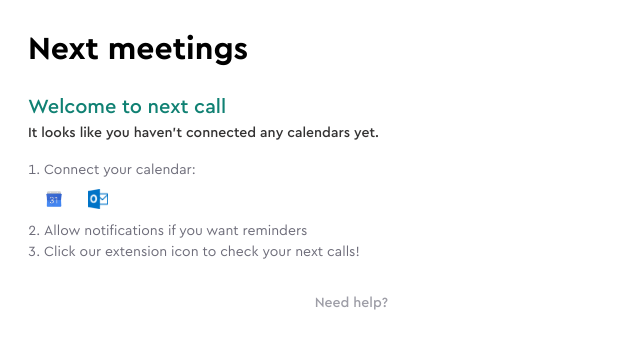
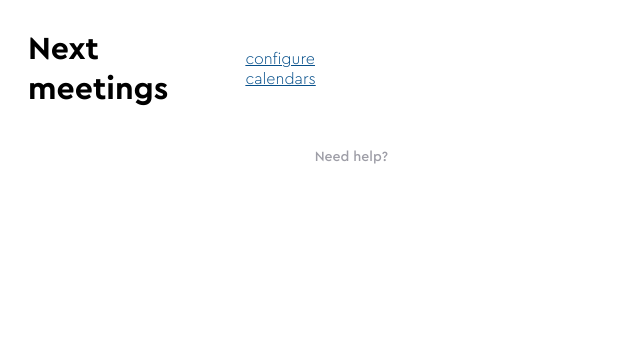
Before and after one commit to charlesscheuer/calendar, a React app: page / in a window 1280 px wide. Shown: the top 348 px of the page, without its empty margins (0-640 px from the left). Built offline with nearby package versions, Linux system fonts and the light colour scheme.

Commit message:
moving event storage to background.js

```diff
--- /dev/null
+++ b/public/background.html
@@ -0,0 +1 @@
+<script type="module" src="./background.js"></script>
--- a/public/background.js
+++ b/public/background.js
@@ -1,11 +1,28 @@
 /*global chrome*/
+
+import moment from "../node_modules/moment/moment.js";
+console.log("reached background");
+
+const isToday = (datetime) => {
+  var dateObj = new Date(datetime);
+  var momentObj = moment(dateObj);
+  return momentObj.isSame(new Date(), "day") && momentObj.isAfter();
+};
+
+const isTomorrow = (datetime) => {
+  var dateObj = new Date(datetime);
+  var momentObj = moment(dateObj);
+  const today = new Date();
+  const tomorrow = new Date(today);
+  tomorrow.setDate(tomorrow.getDate() + 1);
+  return momentObj.isSame(tomorrow, "day");
+};
 
 const backend_url =
   "https://us-central1-calendar-276823.cloudfunctions.net/nextcallfyi/";
 
 const fetchLatestEvents = (uuid) => {
   var api = backend_url + `refresh/events/${uuid}`;
-
   fetch(api, {
     method: "GET",
     headers: {
@@ -18,23 +35,53 @@ const fetchLatestEvents = (uuid) => {
     .then(function (data) {
       if (data.length !== 0) {
         console.log("refreshing events...");
-        let events = [];
+        let events = { today: [], tomorrrow: [] };
         let calendars = [];
         data.forEach((calendar) => {
           // data is array of objects
           // each object has a key with calender id that has an array of event objects
           calendars.push(Object.keys(calendar)[0]);
           calendar[Object.keys(calendar)[0]].forEach((event) => {
-            events.push(event);
+            // refactor to stop traversing once you pass events that aren't today
+            if (isToday(event.start)) {
+              events.today = [...events.today, event];
+            } else if (isTomorrow(event.start)) {
+              events.tomorrow = [...events.tomorrow, event];
+            }
           });
         });
+        console.log("reached fetch latest events");
+        console.log("events object", events);
         chrome.storage.sync.set({ events }, function () {});
-        chrome.storage.sync.set({ calendars }, function () {});
+        // chrome.storage.sync.set({ calendars }, function () {});
+      }
+    });
+};
+
+const fetchCalendars = (uuid) => {
+  var api = backend_url + `/calendars/${uuid}`;
+  fetch(api, {
+    method: "GET",
+    headers: {
+      "Content-Type": "application/json",
+    },
+  })
+    .then(function (response) {
+      return response.json();
+    })
+    .then(function (data) {
+      if (data.length !== 0) {
+        console.log(data, "get calendars response");
+        // chrome.storage.sync.set({ events }, function () {});
+        // chrome.storage.sync.set({ calendars }, function () {});
       }
     });
 };
 
 chrome.storage &&
   chrome.storage.sync.get(["uuid"], (result) => {
-    if (Object.keys(result).length !== 0) fetchLatestEvents(result["uuid"]);
+    if (Object.keys(result).length !== 0) {
+      fetchLatestEvents(result["uuid"]);
+      fetchCalendars(result["uuid"]);
+    }
   });
--- a/public/index.html
+++ b/public/index.html
@@ -28,7 +28,7 @@
   </head>
   <body>
     <noscript>You need to enable JavaScript to run this app.</noscript>
-    <script src="background.js"></script>
+    <script type="module" src="background.js"></script>
     <div id="root"></div>
     <!--
       This HTML file is a template.
--- a/src/App.js
+++ b/src/App.js
@@ -17,46 +17,53 @@ class App extends Component {
   constructor() {
     super();
     this.state = {
-      todaysEvents: [],
-      tomorrowsEvents: [],
-      calendars: null,
-      events: null,
+      calendars: this.getCalendars(),
+      events: this.getEvents(),
       configureCalendars: false,
-      uuid: null,
-      loaded: null,
+      uuid: this.getUuid(),
+      loaded: true,
     };
   }
 
-  componentWillMount = () => {
-    var todays = [];
-    var tomorrows = [];
+  getEvents = () => {
+    let events = {
+      todays: [],
+      tomorrows: [],
+    };
     chrome.storage &&
       chrome.storage.sync.get(["events"], (result) => {
-        if (Object.keys(result).length !== 0) {
+        if (Object.keys(result) && Object.keys(result).length !== 0) {
+          console.log("reached inner get events");
           result["events"].forEach((event) => {
             if (this.isToday(event.start)) {
-              todays = [...todays, event];
+              events.todays = [...events.todays, event];
             } else if (this.isTomorrow(event.start)) {
-              tomorrows = [...tomorrows, event];
+              events.tomorrows = [...events.tomorrows, event];
             }
           });
-          this.setState({ todaysEvents: todays });
-          this.setState({ tomorrowsEvents: tomorrows });
+          return events;
+        } else {
+          return null;
         }
       });
+  };
 
+  getUuid = () => {
     chrome.storage &&
       chrome.storage.sync.get(["uuid"], (result) => {
-        if (Object.keys(result).length !== 0)
-          this.setState({ uuid: result["uuid"] });
+        if (Object.keys(result) && Object.keys(result).length !== 0)
+          return result["uuid"];
+        return null;
       });
+  };
 
+  getCalendars = () => {
     chrome.storage &&
       chrome.storage.sync.get(["calendars"], (result) => {
-        if (result["calendars"].length > 0)
-          this.setState({ calendars: result["calendars"] });
+        if (result["calendars"] && result["calendars"].length > 0)
+          return result["calendars"];
+        return null;
       });
-    this.setState({ loaded: true });
   };
 
   isToday = (datetime) => {
@@ -76,7 +83,6 @@ class App extends Component {
 
   delete = (id) => {
     const { uuid } = this.state;
-    console.log("reached delete function");
     let body = {
       cal_id: id,
       disconnect: true,
@@ -89,15 +95,7 @@ class App extends Component {
         "Content-Type": "application/json",
       },
     }).then(function (response) {
-      console.log("RESPONSE in delete: ", response);
-      chrome.storage &&
-        chrome.storage.sync.get(["calendars"], (result) => {
-          delete result.calendars[id];
-          console.log(result.calendars, "DELETED: ");
-          chrome.storage.sync.set({ calendars: result }, function () {
-            console.log(result, "FROM CALLBACK");
-          });
-        });
+      chrome.storage && chrome.storage.sync.clear();
       return response.json();
     });
   };
@@ -117,15 +115,9 @@ class App extends Component {
   // make notifications
 
   renderProperView = () => {
-    const {
-      loaded,
-      uuid,
-      todaysEvents,
-      tomorrowsEvents,
-      configureCalendars,
-      calendars,
-    } = this.state;
-    if (loaded && uuid !== null) {
+    const { loaded, uuid, events, configureCalendars, calendars } = this.state;
+    console.log(calendars, "CALENDARS FROM STATE");
+    if (this.getUuid() !== null) {
       if (configureCalendars) {
         return (
           <ConfigureCalendars
@@ -139,15 +131,15 @@ class App extends Component {
       } else {
         return (
           <Connected
-            todaysEvents={todaysEvents}
+            todaysEvents={events && events.todays}
             configureCalendars={() => {
               this.setState({ configureCalendars: true });
             }}
-            tomorrowsEvents={tomorrowsEvents}
+            tomorrowsEvents={events && events.tomorrows}
           />
         );
       }
-    } else if (loaded) {
+    } else {
       return (
         <Onboarding
           setUuid={this.setUuid}
@@ -155,8 +147,6 @@ class App extends Component {
           setEvents={this.setEvents}
         />
       );
-    } else {
-      return <Spinner />;
     }
   };
 
--- a/src/Connected.jsx
+++ b/src/Connected.jsx
@@ -19,7 +19,8 @@ export default function Connected(props) {
           configure calendars
         </p>
       </div>
-      {todaysEvents.length > 0 && [
+      {todaysEvents &&
+        todaysEvents.length > 0 && [
           <div className="row">
             <div className="row_start">
               <p className="row_date">Today</p>
@@ -30,7 +31,8 @@ export default function Connected(props) {
           </div>,
         ]}
 
-      {todaysEvents.length > 0 &&
+      {todaysEvents &&
+        todaysEvents.length > 0 &&
         todaysEvents.map((event, index) => {
           return (
             <Fragment>
@@ -52,7 +54,8 @@ export default function Connected(props) {
           );
         })}
 
-      {tomorrowsEvents.length > 0 && [
+      {tomorrowsEvents &&
+        tomorrowsEvents.length > 0 && [
           <div className="row">
             <div className="row_start">
               <p className="row_date">Tomorrow</p>
@@ -62,7 +65,8 @@ export default function Connected(props) {
             <div className="row_divider"></div>
           </div>,
         ]}
-      {tomorrowsEvents.length > 0 &&
+      {tomorrowsEvents &&
+        tomorrowsEvents.length > 0 &&
         tomorrowsEvents.map((event, index) => {
           return (
             <Fragment>
--- a/src/Onboarding.jsx
+++ b/src/Onboarding.jsx
@@ -38,7 +38,6 @@ export default class Onboarding extends Component {
 
   fetchConnectionStatus = async (uuid, cal_id) => {
     var api = backend_url + `google/connect/${uuid}/${cal_id}`;
-
     var setEvents = this.props.setEvents;
     var setUuid = this.props.setUuid;
     fetch(api, {
```
Lines whose indentation alone changed are shown as unchanged.
